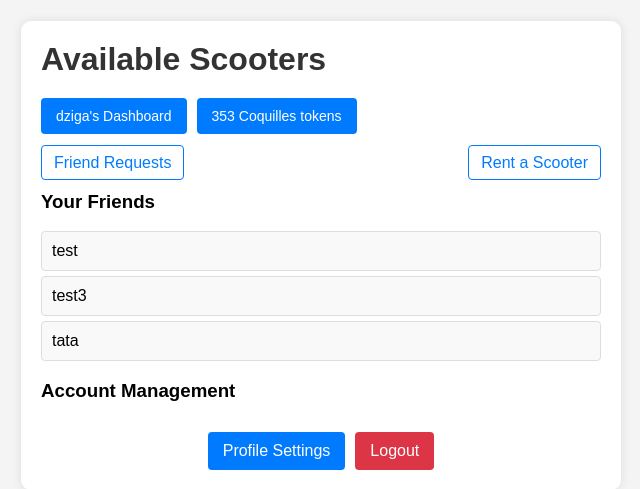
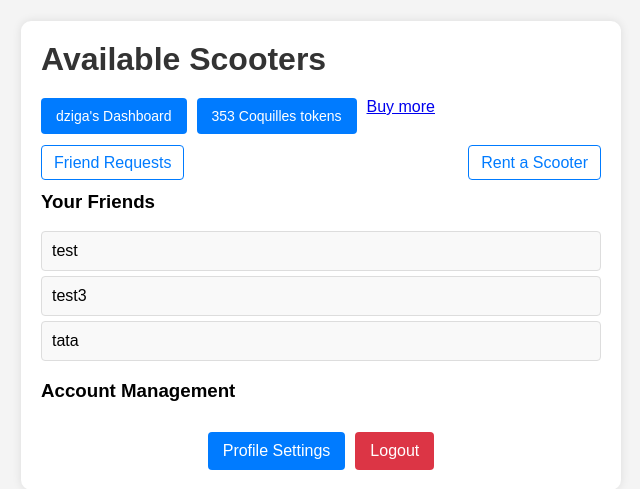
Before and after one commit to Dziga-czj/ttm4115-group9, a Flask app: page /dashboard in a window 1280 px wide. Shown: the part 226-715 px from the top of the page, without its empty margins (319-959 px from the left). Run offline with Flask 3, Linux system fonts and the light colour scheme; a user stored in the database is signed in; data comes from the database, SQL or seed files in the repository; both versions use the stored data as it was after the commit.

Commit message:
buying more tokens

```diff
--- a/src/app/app.py
+++ b/src/app/app.py
@@ -178,6 +178,11 @@ def delete_account():
             return render_template('account_deletion.html', error='Invalid password')
     return render_template('account_deletion.html')
 
+@app.route('/buy_tokens', methods=['GET', 'POST'])
+def buy_tokens():
+    user_id = session['user_id']
+    database_manager.buy_tokens(user_id)
+    return redirect(url_for('dashboard'))
 
 
 @app.route('/rentScooter')
--- a/src/app/database_manager.py
+++ b/src/app/database_manager.py
@@ -294,11 +294,17 @@ def update_user_password(user_id, new_password):
     conn.close()
 
 
-
 def update_user_username(user_id, new_username):
     conn = sqlite3.connect("social_network.db")
     cursor = conn.cursor()
     cursor.execute("UPDATE users SET username = ? WHERE id = ?", (new_username, user_id))
+    conn.commit()
+    conn.close()
+
+def buy_tokens(user_id, tokens=10):
+    conn = sqlite3.connect("social_network.db")
+    cursor = conn.cursor()
+    cursor.execute("UPDATE users SET tokens = tokens + ? WHERE id = ?", (tokens, user_id))
     conn.commit()
     conn.close()
 
--- a/src/app/templates/dashboard.html
+++ b/src/app/templates/dashboard.html
@@ -72,10 +72,13 @@ nav ul li a:hover {
     <div class="dashboard-header">
         <div class="token-group">
             <div class="token-display">
-                {{ user["username"] }}'s Dashboard
+              {{ user["username"] }}'s Dashboard
             </div>
             <div class="token-display">
-                {{ user['coquilles'] }} Coquilles tokens
+              {{ user['coquilles'] }} Coquilles tokens
+            </div>
+            <div>
+              <a href="/buy_tokens">Buy more</a>
             </div>
         </div>
     </div>
```
Also changed, not shown: src/app/social_network.db.
